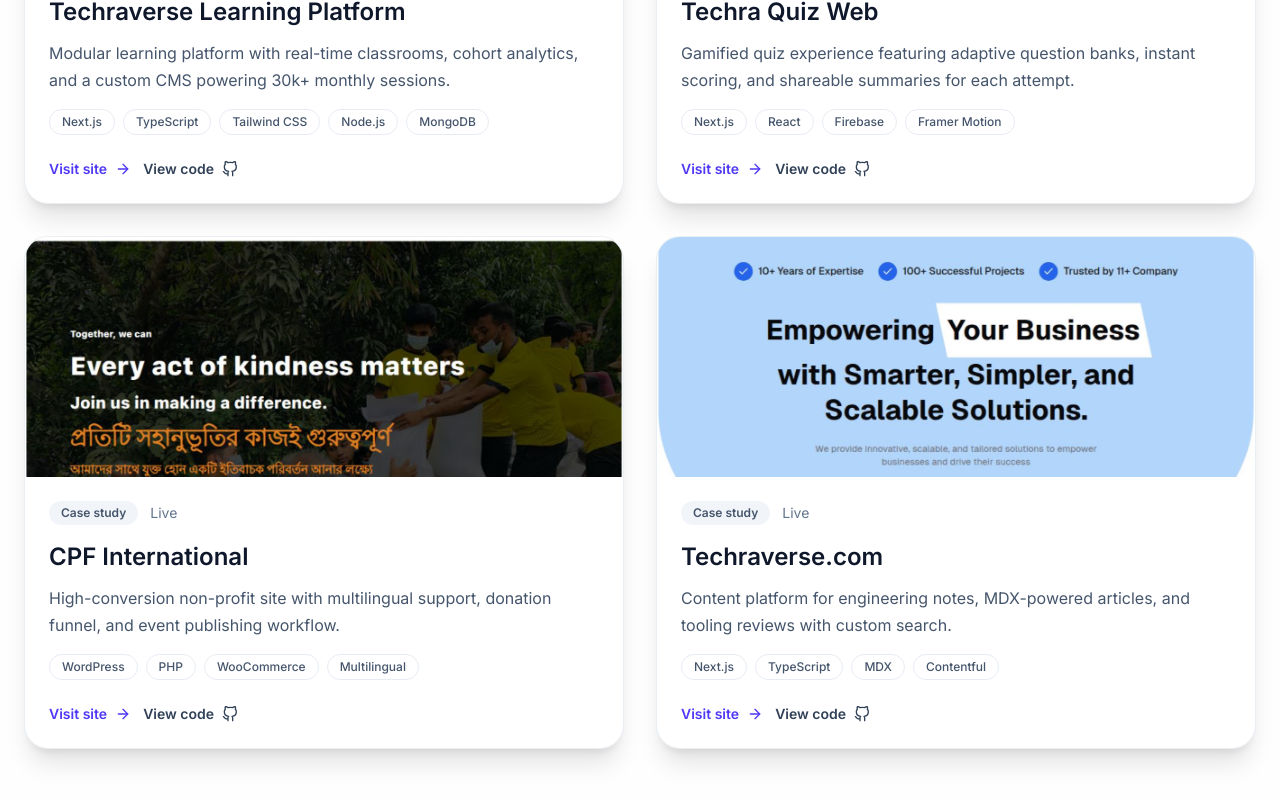
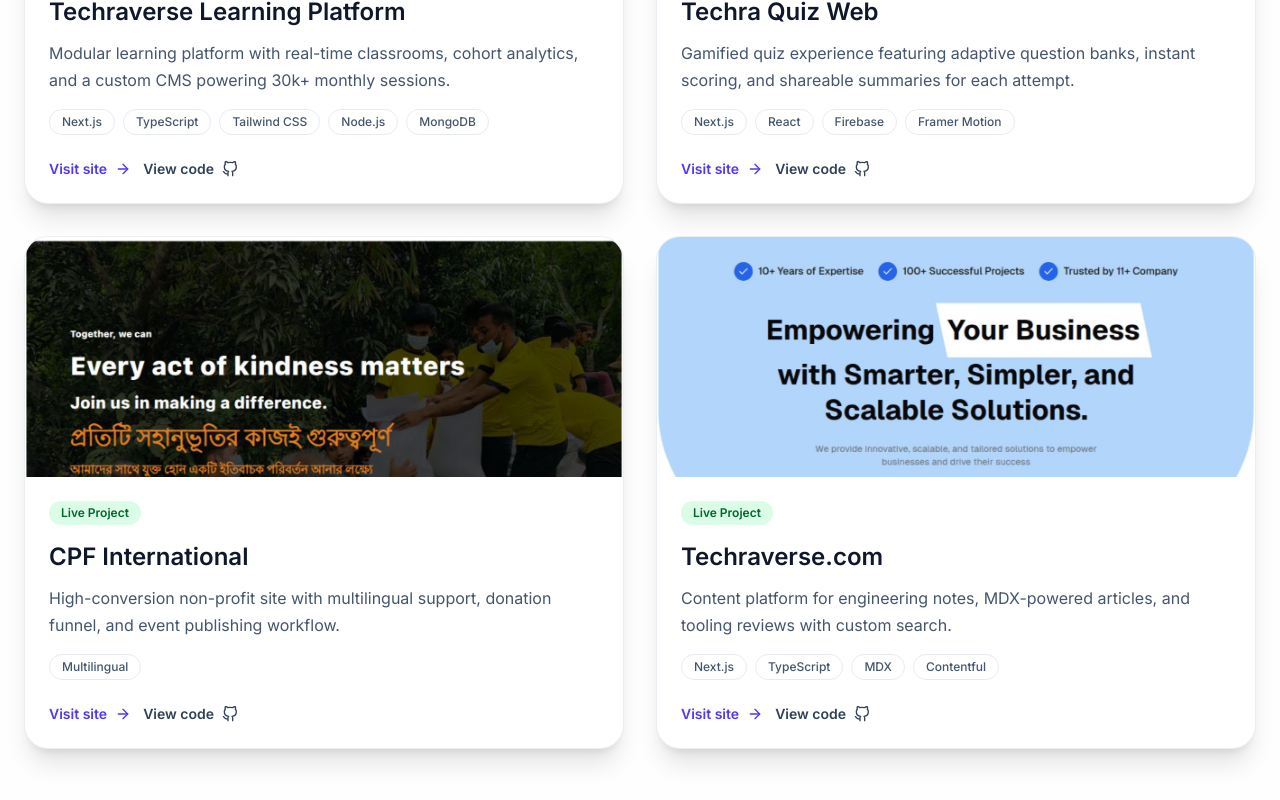
Before and after one commit to MHHJisan/mhhaque, a Next.js app: page / in a window 1280 px wide. Shown: the part 3128-3928 px from the top of the page. Built offline with nearby package versions, Linux system fonts and the light colour scheme.

Commit message:
poject type

```diff
--- a/app/page.tsx
+++ b/app/page.tsx
@@ -29,6 +29,7 @@
   image: string;
   githubUrl: string;
   liveUrl?: string;
+  type: "web" | "mobile";
 };
 
 type Experience = {
@@ -181,6 +182,7 @@
     image: "/projects/techra_lms.png",
     githubUrl: "https://github.com/MHHJisan/techra_lms",
     liveUrl: "https://learn.techraverse.com",
+    type: "web",
   },
   {
     id: 2,
@@ -191,16 +193,18 @@
     image: "/projects/techra_quiz.png",
     githubUrl: "https://github.com/MHHJisan/techra_quiz",
     liveUrl: "https://techra-quiz-web.vercel.app",
+    type: "web",
   },
   {
     id: 3,
     title: "CPF International",
     description:
       "High-conversion non-profit site with multilingual support, donation funnel, and event publishing workflow.",
-    tags: ["WordPress", "PHP", "WooCommerce", "Multilingual"],
+    tags: ["Multilingual"],
     image: "/projects/cpf.png",
     githubUrl: "https://github.com/MHHJisan/cpfint_new",
     liveUrl: "https://www.cpfint.org",
+    type: "web",
   },
   {
     id: 4,
@@ -211,7 +215,19 @@
     image: "/projects/techra_site.png",
     githubUrl: "https://github.com/MHHJisan/techraverse",
     liveUrl: "https://techraverse.com",
+    type: "web",
   },
+  // Add your mobile apps here with type: 'mobile'
+  // Example:
+  // {
+  //   id: 5,
+  //   title: "Mobile App Example",
+  //   description: "A sample mobile application",
+  //   tags: ["React Native", "TypeScript", "Firebase"],
+  //   image: "/projects/mobile-app.png",
+  //   githubUrl: "#",
+  //   type: 'mobile',
+  // },
 ];
 
 const experiences: Experience[] = [
@@ -780,10 +796,11 @@
                 </div>
                 <div className="flex flex-1 flex-col p-6">
                   <div className="flex items-center gap-3 text-sm text-slate-500 dark:text-slate-300">
-                    <span className="inline-flex items-center gap-2 rounded-full bg-slate-100 px-3 py-1 text-xs font-semibold text-slate-600 dark:bg-white/10 dark:text-white">
-                      Case study
-                    </span>
-                    {project.liveUrl && <span>Live</span>}
+                    {project.liveUrl && (
+                      <span className="inline-flex items-center gap-2 rounded-full bg-green-100 px-3 py-1 text-xs font-semibold text-green-800 dark:bg-green-900/30 dark:text-green-300">
+                        Live Project
+                      </span>
+                    )}
                   </div>
                   <h3 className="mt-4 text-2xl font-semibold text-slate-900 dark:text-white">
                     {project.title}
```
